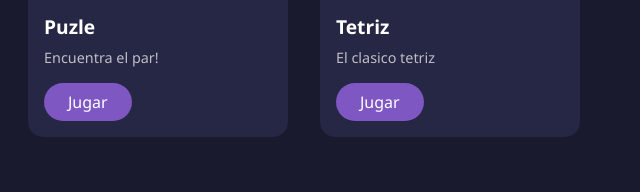
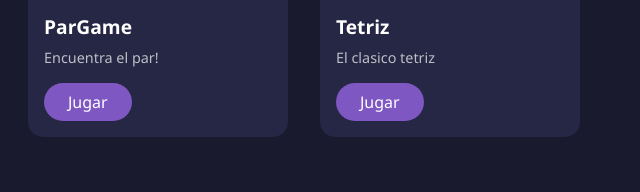
Before and after one commit to Liendev1/pokgame, a plain HTML site: page index.html in a window 1280 px wide. Shown: the part 855-1047 px from the top of the page, 628-1268 px from the left. Drawn offline with Linux system fonts and the light colour scheme.

Commit message:
Update index.html
ParGame

```diff
--- a/index.html
+++ b/index.html
@@ -185,7 +185,7 @@
             },
             {
                 id: 'JuegoPares',
-                title: 'Puzle',
+                title: 'ParGame',
                 description: 'Encuentra el par!',
                 image: '/api/placeholder/250/200',
                 path: '/pokgame/games/JuegoPares/index.html'
```
